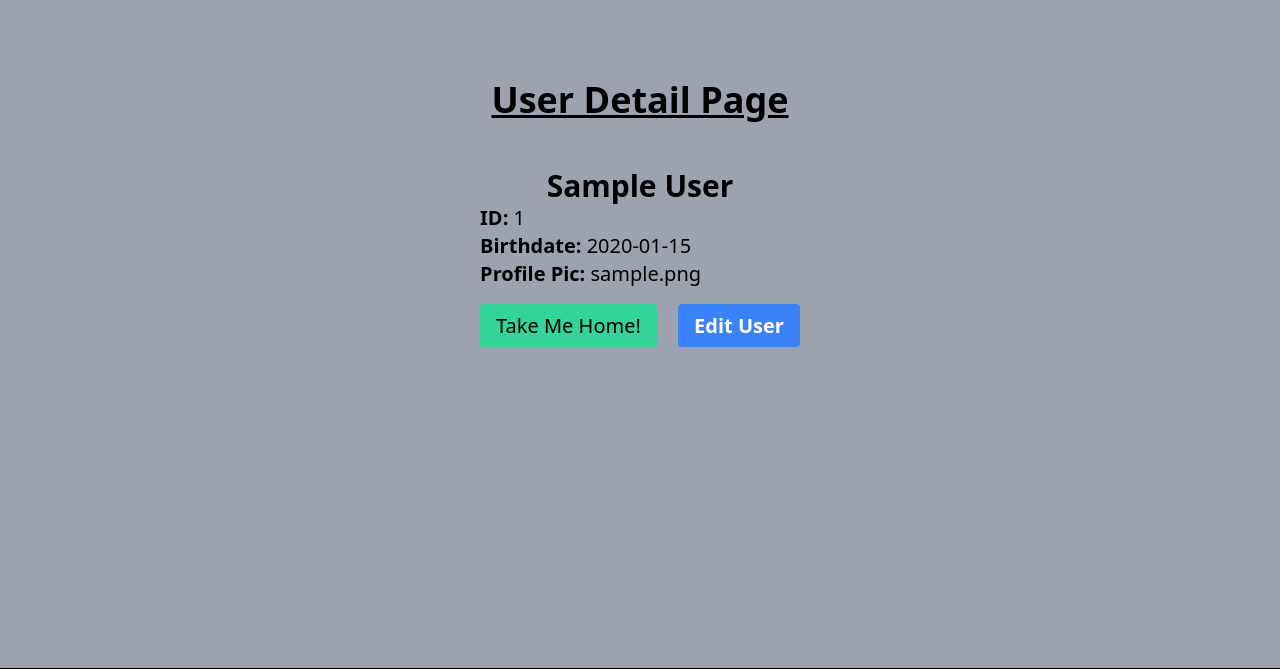
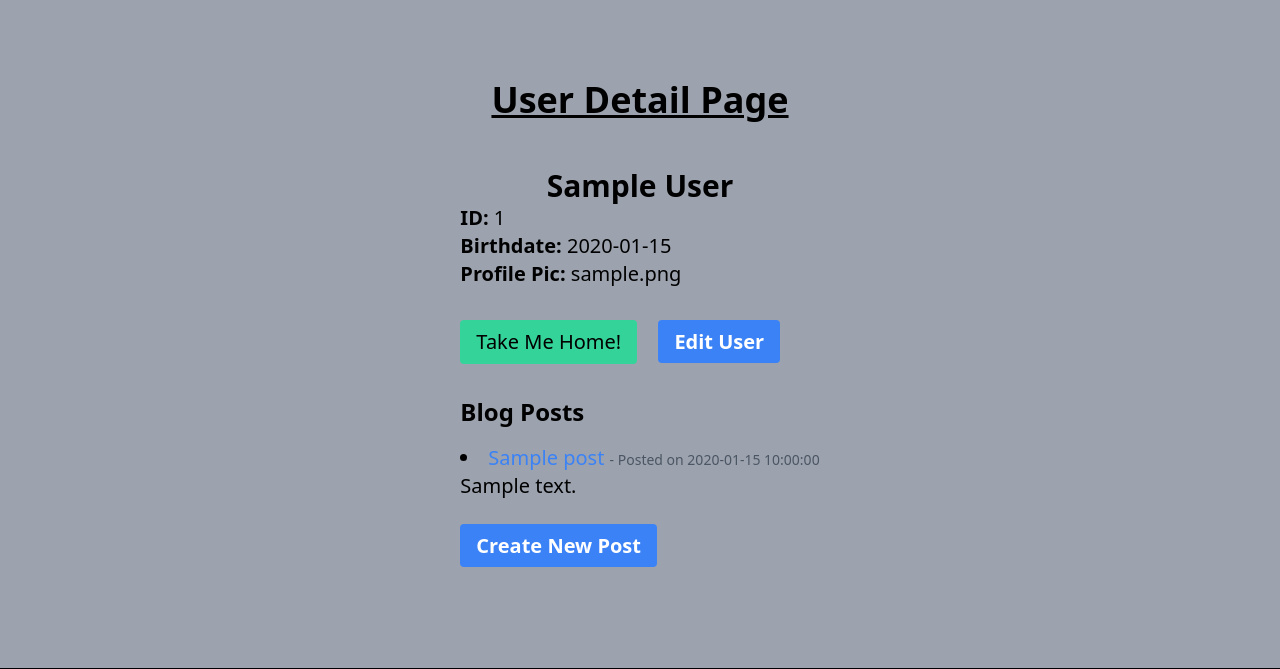
Before and after one commit to bnelsonemail/Blogly-Database, a Flask app: page /user/1 in a window 1280 px wide. Shown: the part 76-745 px from the top of the page. Run offline with Flask 3, Linux system fonts and the light colour scheme; tables that the repository leaves empty hold one stand-in row (values such as "Sample post").

Commit message:
added templates to handle posts.  added routing for posts in app.py.  revised user detail page to redirect to add posts to database.

```diff
--- a/app.py
+++ b/app.py
@@ -120,18 +120,14 @@ def add_user():
 
 @app.route("/user/<int:user_id>")
 def show_user(user_id):
-    """Show user info on a single page."""
-    # user = {
-    #     'id': user_id,
-    #     'first_name': 'test_firstname',
-    #     'last_name': 'test_lastname',
-    #     'birthdate': '1990-01-01',
-    #     'image_url': 'null'
-    # }
+    """Show user info on a single page, including their posts."""
     user = User.query.get_or_404(user_id)
+    posts = (BlogPost.query
+             .filter_by(user_id=user.id)
+             .all())  # Fetch posts for the user
     print(user)  # Debugging: print user details to console
-    flash(f"User: {user.first_name} {user.last_name}, ID: {user.id}")
-    return render_template("detail.html", user=user)
+    print(posts)  # Debugging: print post details to console
+    return render_template("detail.html", user=user, posts=posts)
 
 
 @app.route('/user/<int:user_id>/edit', methods=['GET', 'POST'])
@@ -198,17 +194,31 @@ def new_post(user_id):
     user = User.query.get_or_404(user_id)
 
     if request.method == 'POST':
-        # Get title and content from the form
-        title = request.form['title']
-        content = request.form['content']
+        title = request.form.get('title')
+        content = request.form.get('content')
 
-        # Create a new blog post
-        post = BlogPost(user_id=user.id, title=title, content=content)
-        db.session.add(post)
-        db.session.commit()
+        if not title or not content:
+            flash("Title and content are required.", "error")
+            return redirect(request.url)
 
-        flash('Post created successfully!', 'success')
-        return redirect(f'/user/{user.id}')
+        try:
+            post = BlogPost(user_id=user.id, title=title, content=content)
+            db.session.add(post)
+            db.session.commit()
+
+            flash('Post created successfully!', 'success')
+            return redirect(f'/user/{user.id}')
+        except IntegrityError as e:
+            db.session.rollback()
+            print(f"Integrity Error: {e}")
+            flash("A database integrity error occurred. Check your data "
+                  "constraints.", "error")
+        except SQLAlchemyError as e:
+            db.session.rollback()
+            print(f"Database Error: {e}")
+            flash("An error occurred while saving the post. Please try again.",
+                  "error")
+        return redirect(request.url)
 
     return render_template('new_post.html', user=user)
 
--- a/templates/detail.html
+++ b/templates/detail.html
@@ -1,22 +1,66 @@
-{% extends "base.html" %}
-
-{% block title %}User Detail Page{% endblock title %}
-
+{% extends "base.html" %} {% block title %}User Detail Page{% endblock title %}
 {% block content %}
 <div class="flex flex-col items-center">
-  <h1 class="text-4xl text-black font-bold pt-20 mb-12"><u>User Detail Page</u></h1>
+  <h1 class="text-4xl text-black font-bold pt-20 mb-12">
+    <u>User Detail Page</u>
+  </h1>
 
   <h1 class="text-3xl font-bold">{{ user.full_name }}</h1>
   <div class="text-xl">
     <p><b>ID:</b> {{ user.id }}</p>
     <p><b>Birthdate:</b> {{ user.birthdate }}</p>
-    <p class="mb-4"><b>Profile Pic:</b>
-      <a href="{{ user.image_url }}" class="hover:text-red-500 transition-colors duration-300 mb-12 ease-in-out cursor-pointer">{{ user.image_url }}</a>
+    <p class="mb-4">
+      <b>Profile Pic:</b>
+      <a
+        href="{{ user.image_url }}"
+        class="hover:text-red-500 transition-colors duration-300 mb-12 ease-in-out cursor-pointer"
+        >{{ user.image_url }}</a
+      >
     </p>
 
-    <div class="space-x-4">
-      <a type="button" class="bg-green-400 hover:bg-blue-400 py-2 px-4 rounded transition-colors duration-300 ease-in-out cursor-pointer" href="/">Take Me Home!</a>
-      <a href="/user/{{ user.id }}/edit" class="text-white text-xl font-bold bg-blue-500 hover:bg-blue-300 py-2 px-4 rounded transition-colors duration-300 ease-in-out cursor-pointer">Edit User</a>
+    <div class="space-x-4 mt-8">
+      <a
+        type="button"
+        class="bg-green-400 hover:bg-blue-400 py-2 px-4 rounded transition-colors duration-300 ease-in-out cursor-pointer"
+        href="/"
+        >Take Me Home!</a
+      >
+      <a
+        href="/user/{{ user.id }}/edit"
+        class="text-white text-xl font-bold bg-blue-500 hover:bg-blue-300 py-2 px-4 rounded transition-colors duration-300 ease-in-out cursor-pointer"
+        >Edit User</a
+      >
+    </div>
+    <!-- Display list of posts by the user -->
+    <div class="mt-8 w-full max-w-lg">
+      <h2 class="text-2xl font-bold mb-4">Blog Posts</h2>
+
+      {% if posts %}
+      <ul class="list-disc list-inside">
+        {% for post in posts %}
+        <li>
+          <a href="/posts/{{ post.id }}" class="text-blue-500 hover:underline"
+            >{{ post.title }}</a
+          >
+          <span class="text-gray-600 text-sm">
+            - Posted on {{ post.created_at.strftime('%Y-%m-%d %H:%M:%S')
+            }}</span
+          >
+          <p>{{ post.content }}</p>
+        </li>
+        {% endfor %}
+      </ul>
+      {% else %}
+      <p class="text-gray-600">No posts yet.</p>
+      {% endif %}
+    </div>
+    <!-- Button to create a new post for this user -->
+    <div class="mt-8">
+      <a
+        href="/users/{{ user.id }}/posts/new"
+        class="bg-blue-500 hover:bg-blue-700 text-white font-bold py-2 px-4 rounded"
+        >Create New Post</a
+      >
     </div>
   </div>
 </div>
```
Also changed, not shown: templates/edit_post.html (added, +24 -0 lines), templates/new_post.html (added, +24 -0 lines), templates/post_detail.html (added, +23 -0 lines).
